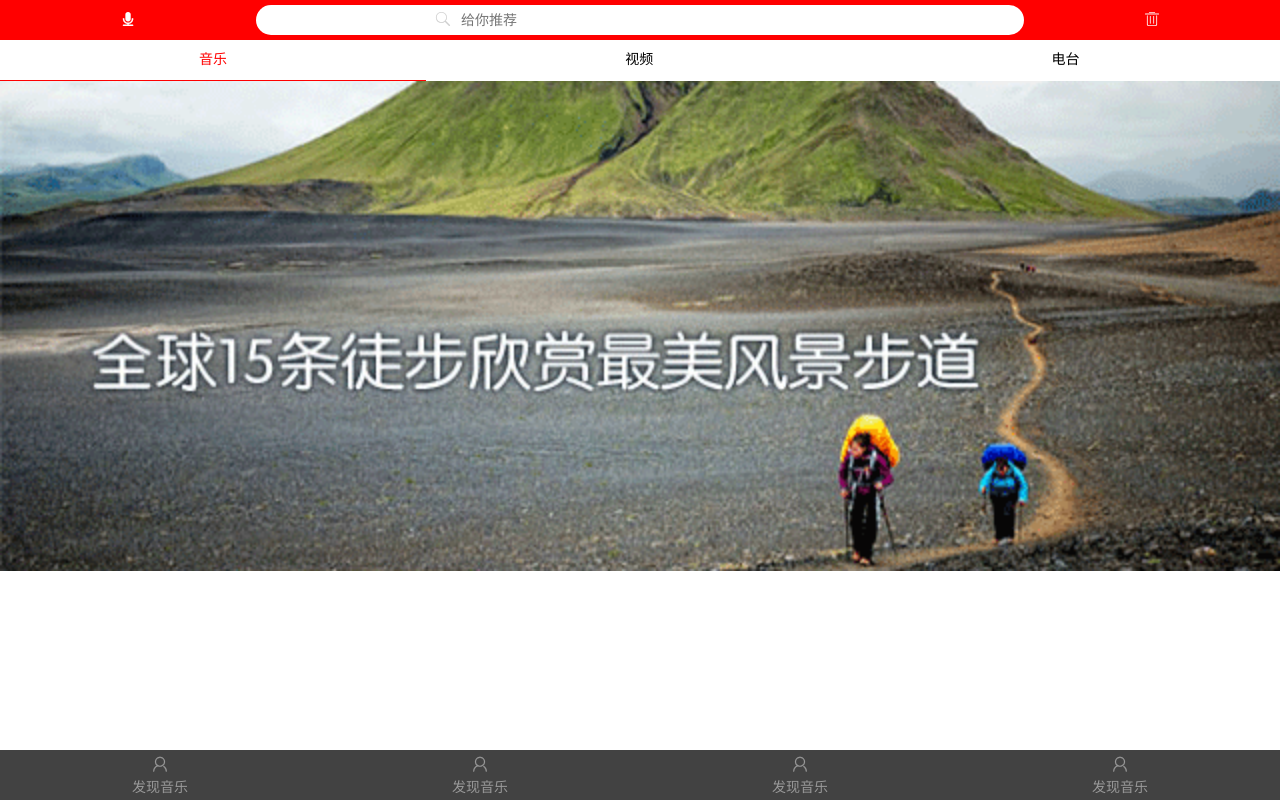
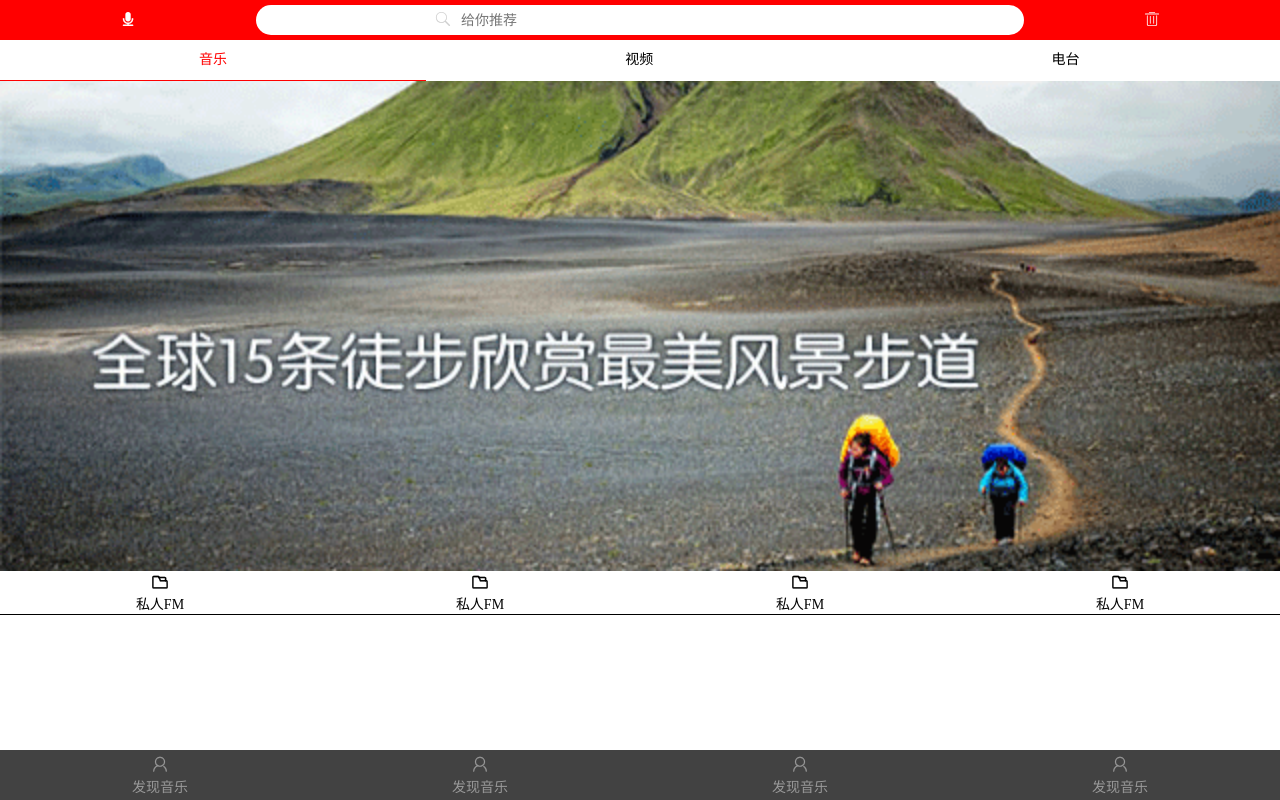
Before and after one commit to zsz19981227/H5-test, a website: page zk1/index.html in a window 1280 px wide. Drawn offline with Linux system fonts and the light colour scheme.

Commit message:
周考1第三次上传

```diff
--- a/zk1/css/style.css
+++ b/zk1/css/style.css
@@ -127,3 +127,19 @@ ol li {
     color: red;
     border-bottom: 1px solid red;
 }
+
+.Fm {
+    width: 100%;
+    display: flex;
+    height: .4rem;
+    border-bottom: 1px solid #000;
+}
+
+.Fm a {
+    width: 25%;
+    text-align: center;
+}
+
+.Fm a i {
+    display: block;
+}
--- a/zk1/index.html
+++ b/zk1/index.html
@@ -33,6 +33,24 @@
                     <li class="swiper-slide"><img src="./images/img1_02.gif" alt=""></li>
                 </ul>
             </div>
+            <div class="Fm">
+                <a href="javascript:;">
+                    <i class="iconfont">&#xe714;</i>
+                    <p>私人FM</p>
+                </a>
+                <a href="javascript:;">
+                    <i class="iconfont">&#xe714;</i>
+                    <p>私人FM</p>
+                </a>
+                <a href="javascript:;">
+                    <i class="iconfont">&#xe714;</i>
+                    <p>私人FM</p>
+                </a>
+                <a href="javascript:;">
+                    <i class="iconfont">&#xe714;</i>
+                    <p>私人FM</p>
+                </a>
+            </div>
         </section>
         <footer class="footer">
             <a href="javascript:;">
```
